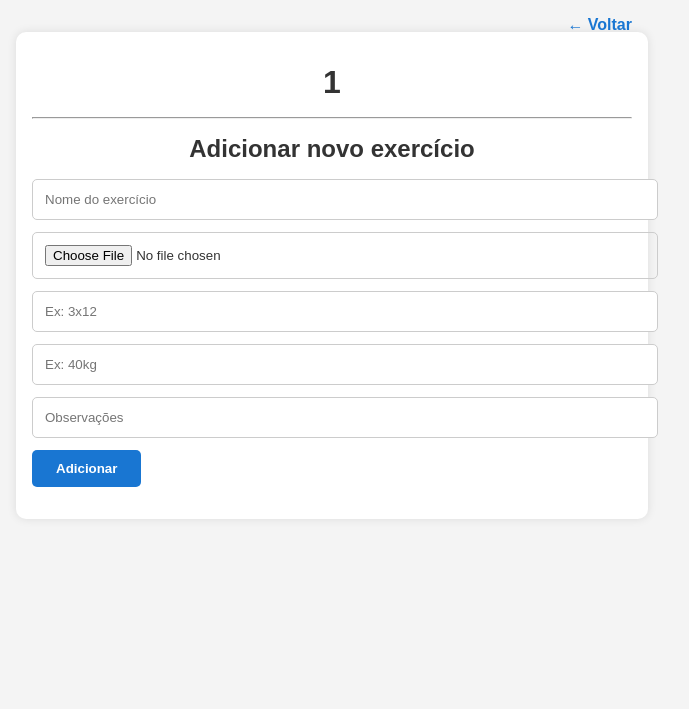
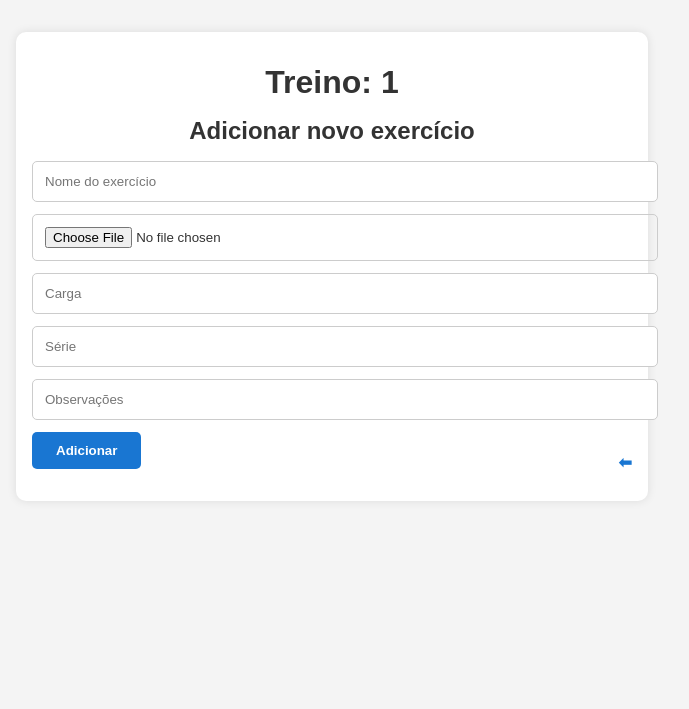
Before and after one commit to RodrigoFrancoBatata/projeto-gorila, a Flask app: page /treino/1 in a window 1280 px wide. Shown: the top 709 px of the page, without its empty margins (308-997 px from the left). Run offline with Flask 3, Linux system fonts and the light colour scheme.

Commit message:
feat: novo layout treino com imagem e melhorias visuais

```diff
--- a/app.py
+++ b/app.py
@@ -1,3 +1,4 @@
+# app.py (corrigido para históricos com Treino A/B/C e exportação CSV robusta)
 from flask import Flask, render_template, request, redirect, send_file
 import os
 import json
@@ -25,7 +26,7 @@ def salvar_exercicios(dia, lista):
 def salvar_historico(dia, lista):
     hoje = datetime.now().strftime("%Y-%m-%d")
     historico = {"data": hoje, "exercicios": lista}
-    caminho = f"historico/historico_{dia.replace(' ', '_').lower()}.json"
+    caminho = f"historico/historico_{dia.replace(' ', '_')}.json"
     todos = []
     if os.path.exists(caminho):
         with open(caminho, "r") as f:
@@ -77,7 +78,7 @@ def adicionar(dia):
 def historico():
     historicos = {}
     for dia in DIAS:
-        caminho = f"historico/historico_{dia.replace(' ', '_').lower()}.json"
+        caminho = f"historico/historico_{dia.replace(' ', '_')}.json"
         if os.path.exists(caminho):
             with open(caminho, "r") as f:
                 historicos[dia] = json.load(f)
@@ -92,7 +93,7 @@ def download_historico():
         writer = csv.writer(f)
         writer.writerow(["Data", "Treino", "Exercício", "Séries", "Carga", "Obs"])
         for dia in DIAS:
-            caminho = f"historico/historico_{dia.replace(' ', '_').lower()}.json"
+            caminho = f"historico/historico_{dia.replace(' ', '_')}.json"
             if os.path.exists(caminho):
                 with open(caminho, "r") as f_json:
                     registros = json.load(f_json)
--- a/static/style.css
+++ b/static/style.css
@@ -104,7 +104,6 @@ a.botao-acao {
   font-weight: bold;
 }
 
-/* DARK MODE */
 .dark {
   background: #121212;
   color: #e0e0e0;
@@ -124,20 +123,21 @@ a.botao-acao {
 }
 
 .dark button {
-  background: #4caf50;
+  background: #388e3c;
+  color: white;
 }
 
 .dark button:hover {
-  background: #388e3c;
+  background: #2e7d32;
 }
 
 .dark .exercicio {
-  background: #2e3b2f;
-  border-left: 5px solid #66bb6a;
+  background: #1c3521;
+  border-left: 5px solid #4caf50;
 }
 
 .dark .exercicio.concluido {
-  background: #3a4e3d;
+  background: #2f5f3d;
 }
 
 button.dark-toggle {
--- a/templates/treino.html
+++ b/templates/treino.html
@@ -23,67 +23,76 @@
 </head>
 <body>
   <div class="container">
-    <a href="/" class="voltar">&larr; Voltar</a>
-    <h1>{{ dia }}</h1>
+    <h1>Treino: {{ dia }}</h1>
 
     {% for exercicio in exercicios %}
       {% set i = loop.index0 %}
       <div class="exercicio{% if exercicio.concluido %} concluido{% endif %}">
-        <h3>{{ exercicio.exercicio }}</h3>
-        {% if exercicio.imagem %}
+        <div class="exercicio-topo">
+          <span class="nome">{{ exercicio.exercicio }}</span>
+          <span><strong>Série:</strong> {{ exercicio.series }}</span>
+          <span><strong>Carga:</strong> {{ exercicio.carga }}</span>
+        </div>
+
+        <div class="obs">
+          <strong>Obs:</strong> {{ exercicio.obs }}
+        </div>
+
+        <div class="exercicio-layout">
           <img src="/static/imagens/{{ exercicio.imagem }}" alt="{{ exercicio.exercicio }}">
-        {% endif %}
-        <p><strong>Séries:</strong> {{ exercicio.series }}</p>
-        <p><strong>Carga:</strong> {{ exercicio.carga }}</p>
-        <p><strong>Obs:</strong> {{ exercicio.obs }}</p>
 
-        <form method="post" enctype="multipart/form-data" style="margin-bottom: 1rem;">
+          <div class="acoes">
+            <form method="post">
+              <input type="hidden" name="index" value="{{ i }}">
+              <button type="submit" name="concluido" class="concluir">
+                {{ 'Concluído' if exercicio.concluido else 'Concluir' }}
+              </button>
+            </form>
+
+            <div class="descanso">
+              <button onclick="iniciarDescanso(30, this)">30s</button>
+              <button onclick="iniciarDescanso(45, this)">45s</button>
+              <button onclick="iniciarDescanso(60, this)">60s</button>
+            </div>
+
+            <form method="post">
               <input type="hidden" name="index" value="{{ i }}">
               <label>Editar carga:</label>
               <input type="text" name="nova_carga" placeholder="Nova carga">
               <button type="submit">Salvar</button>
             </form>
 
-        <form method="post" style="margin-bottom: 1rem;">
-          <input type="hidden" name="index" value="{{ i }}">
-          <input type="hidden" name="toggle_concluido" value="true">
-          <label>
-            <input type="checkbox" name="concluido" {% if exercicio.concluido %}checked{% endif %} onchange="this.form.submit()">
-            Marcar como concluído
-          </label>
-        </form>
-
             <div class="series">
-          <label><input type="checkbox"> Série 1</label>
-          <label><input type="checkbox"> Série 2</label>
-          <label><input type="checkbox"> Série 3</label>
-          <label><input type="checkbox"> Série 4</label>
-        </div>
-
-        <div class="descanso">
-          <button onclick="iniciarDescanso(30, this)">Descanso 30s</button>
-          <button onclick="iniciarDescanso(45, this)">Descanso 45s</button>
-          <button onclick="iniciarDescanso(60, this)">Descanso 60s</button>
+              {% for s in range(1,5) %}
+                <input type="checkbox" id="serie{{s}}_{{i}}">
+              {% endfor %}
+              <label for="serie1_{{i}}">Séries</label>
             </div>
 
             <form method="post" action="/excluir/{{ dia }}/{{ i }}">
-          <button type="submit" class="excluir">Excluir Exercício</button>
+              <button type="submit" class="excluir">❌</button>
             </form>
+          </div>
+        </div>
       </div>
     {% endfor %}
 
-    <hr>
+    <div class="formulario">
       <h2>Adicionar novo exercício</h2>
       <form method="post" action="/adicionar/{{ dia }}" enctype="multipart/form-data">
         <input type="text" name="exercicio" placeholder="Nome do exercício" required>
-      <input type="file" name="imagem" accept="image/*">
-      <input type="text" name="series" placeholder="Ex: 3x12" required>
-      <input type="text" name="carga" placeholder="Ex: 40kg" required>
+        <input type="file" name="imagem" accept="image/*" required>
+        <input type="text" name="carga" placeholder="Carga" required>
+        <input type="text" name="series" placeholder="Série" required>
         <input type="text" name="obs" placeholder="Observações">
         <button type="submit">Adicionar</button>
       </form>
     </div>
 
+    <a href="/" class="voltar">⬅</a>
+  </div>
+
+  <!-- Botão de modo escuro -->
   <button class="dark-toggle" onclick="toggleDark()">🌙</button>
   <script>
     const toggleDark = () => {
```
Also changed, not shown: static/Imagens/cadeira_extensora.jpeg (added), static/Imagens/cadeira_extensora.png (deleted). Lines whose indentation alone changed are shown as unchanged.
